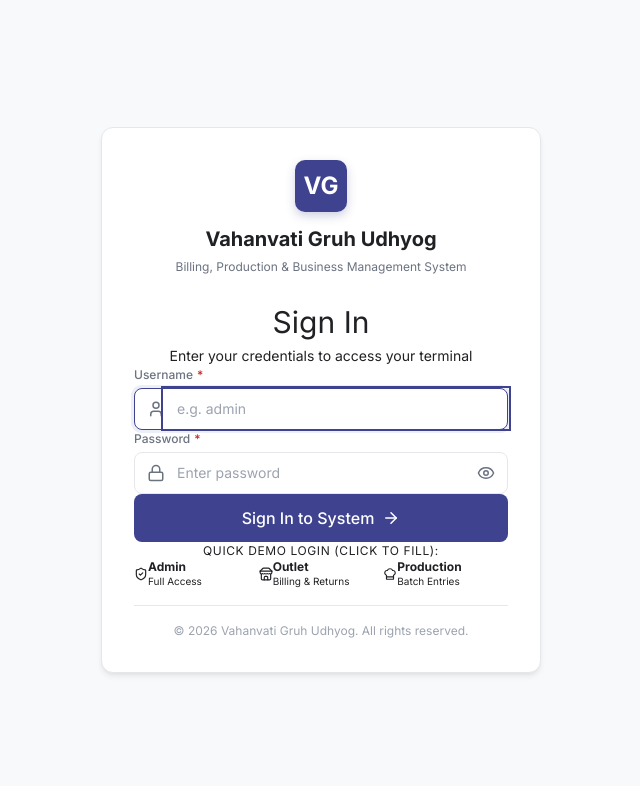
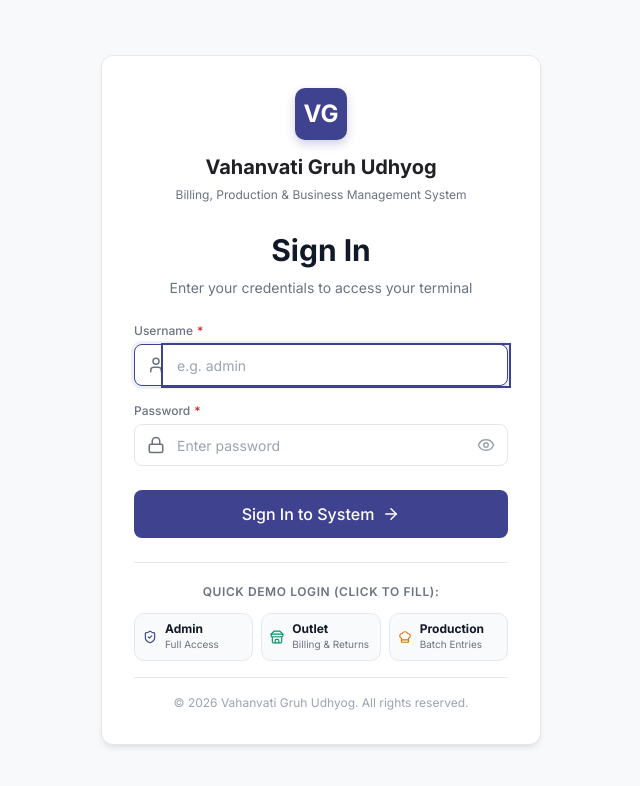
Before and after one commit to Pinkal6191/Vahanvati_gruh_udhyog, a React (Vite) app in the folder frontend/: page /login in a window 1280 px wide. Shown: the top 786 px of the page, without its empty margins (319-959 px from the left). Built offline with nearby package versions, Linux system fonts and the light colour scheme; no server answers.

Commit message:
style(pos): restore design tokens, polish product cards, and fix layout aesthetics

```diff
--- a/frontend/src/features/billing/components/ProductCard.tsx
+++ b/frontend/src/features/billing/components/ProductCard.tsx
@@ -106,7 +106,6 @@ export const ProductCard: React.FC<ProductCardProps> = ({
         <div className="pos-price-block">
           <span className="pos-currency-symbol">₹</span>
           <span className="pos-price-amount">{applicableRate.toFixed(2)}</span>
-          <span className="pos-price-tier">({customerType})</span>
         </div>
 
         <div className="pos-stock-badge-wrapper">
--- a/frontend/src/layouts/AppLayout/AppLayout.css
+++ b/frontend/src/layouts/AppLayout/AppLayout.css
@@ -30,6 +30,17 @@
   margin: 0 auto;
 }
 
+/* POS Terminal Full-Bleed View */
+.app-main-content:has(.pos-terminal-layout) {
+  padding: 0;
+  max-width: none;
+  margin: 0;
+  height: calc(100vh - var(--header-height, 64px));
+  display: flex;
+  flex-direction: column;
+  overflow: hidden;
+}
+
 .app-mobile-sidebar-wrapper {
   margin: calc(var(--spacing-4) * -1);
   height: 100%;
--- a/frontend/src/styles/tokens/colors.css
+++ b/frontend/src/styles/tokens/colors.css
@@ -40,7 +40,63 @@
   --color-error-bg: #FDF2F2;
   --color-error-border: #F8B4B4;
 
+  /* Danger / Error steps */
+  --color-danger-50: #FEF2F2;
+  --color-danger-100: #FEE2E2;
+  --color-danger-200: #FECACA;
+  --color-danger-500: #EF4444;
+  --color-danger-600: #DC2626;
+  --color-danger-700: #B91C1C;
+
+  /* Success steps */
+  --color-success-50: #ECFDF5;
+  --color-success-100: #D1FAE5;
+  --color-success-500: #10B981;
+  --color-success-600: #059669;
+  --color-success-700: #047857;
+
+  /* Warning steps */
+  --color-warning-50: #FFFBEB;
+  --color-warning-100: #FEF3C7;
+  --color-warning-500: #F59E0B;
+  --color-warning-600: #D97706;
+  --color-warning-700: #B45309;
+
   --color-info: #1D4ED8;
   --color-info-bg: #EFF6FF;
   --color-info-border: #BFDBFE;
+
+  /* Neutrals Gray Scale */
+  --color-white: #FFFFFF;
+  --color-gray-50: #F9FAFB;
+  --color-gray-100: #F3F4F6;
+  --color-gray-200: #E5E7EB;
+  --color-gray-300: #D1D5DB;
+  --color-gray-400: #9CA3AF;
+  --color-gray-500: #6B7280;
+  --color-gray-600: #4B5563;
+  --color-gray-700: #374151;
+  --color-gray-800: #1F2937;
+  --color-gray-900: #111827;
+
+  /* Primary Brand Steps */
+  --color-primary-50: #EEF2FF;
+  --color-primary-100: #E0E7FF;
+  --color-primary-200: #C7D2FE;
+  --color-primary-300: #A5B4FC;
+  --color-primary-400: #818CF8;
+  --color-primary-500: #6366F1;
+  --color-primary-600: #4F46E5;
+  --color-primary-700: #3F438F;
+  --color-primary-800: #3730A3;
+  --color-primary-900: #292D68;
+
+  /* Shell Aliases */
+  --color-surface: #FFFFFF;
+  --color-background: #F8F9FB;
+  --color-sidebar-bg: #1F2347;
+  --color-sidebar-text: #FFFFFF;
+  --color-sidebar-text-muted: #9CA3AF;
+  --color-sidebar-active: #3F438F;
+  --color-sidebar-hover: rgba(255, 255, 255, 0.08);
 }
--- a/frontend/src/styles/tokens/spacing.css
+++ b/frontend/src/styles/tokens/spacing.css
@@ -23,4 +23,16 @@
   --sidebar-collapsed-width: 72px;
   --header-height: 64px;
   --pos-touch-min-height: 48px;
+  --z-sticky: 100;
+
+  /* Spacing aliases */
+  --spacing-1: 0.25rem;
+  --spacing-2: 0.5rem;
+  --spacing-3: 0.75rem;
+  --spacing-4: 1rem;
+  --spacing-5: 1.25rem;
+  --spacing-6: 1.5rem;
+  --spacing-8: 2rem;
+  --spacing-10: 2.5rem;
+  --spacing-12: 3rem;
 }
--- a/frontend/src/styles/tokens/typography.css
+++ b/frontend/src/styles/tokens/typography.css
@@ -20,6 +20,13 @@
   --font-weight-semibold: 600;
   --font-weight-bold: 700;
 
+  /* Font weight aliases */
+  --font-extrabold: 800;
+  --font-bold: 700;
+  --font-semibold: 600;
+  --font-medium: 500;
+  --font-normal: 400;
+
   /* Line Heights */
   --line-height-tight: 1.25;
   --line-height-snug: 1.375;
```
